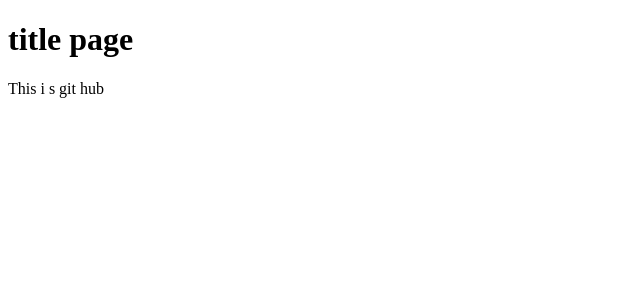
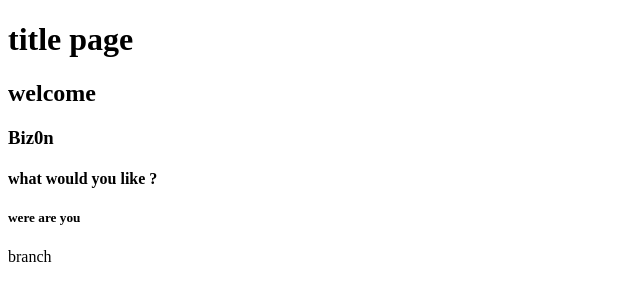
Before and after one commit to bisesh234/git, a plain HTML site: page index.html in a window 1280 px wide. Shown: the whole page, without its empty margins (0-640 px from the left). Drawn offline with Linux system fonts and the light colour scheme.

```diff
--- a/index.html
+++ b/index.html
@@ -7,6 +7,10 @@
 </head>
 <body>
     <h1>title page </h1>
-    <p>This i s git hub  </p>
+    <h2>welcome</h2>
+    <h3>Biz0n</h3>
+    <h4>what would you like ?</h4>
+    <h5>were are you</h5>
+    <p>branch</p>
 </body>
 </html>
```
